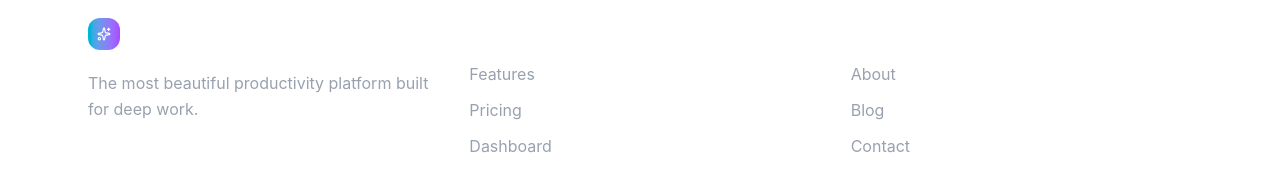
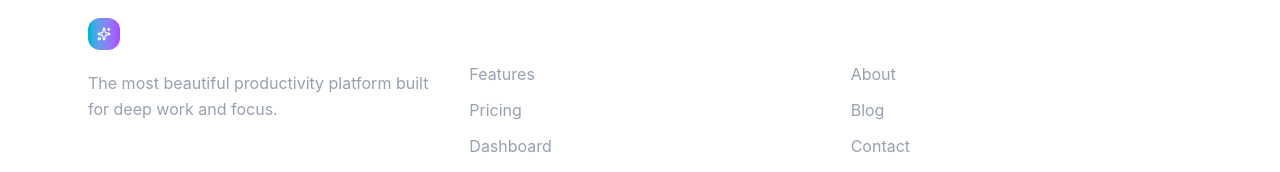
Before and after one commit to TanviGanotra30/LetsFocus-Achieve-Deep-Focus-Everyday, a React (Vite) app in the folder Frontend/: page / in a window 1280 px wide. Shown: the part 2774-2946 px from the top of the page. Built offline with nearby package versions, Linux system fonts and the light colour scheme.

Commit message:
Update Landing.jsx

```diff
--- a/Frontend/src/pages/Landing.jsx
+++ b/Frontend/src/pages/Landing.jsx
@@ -985,7 +985,7 @@ export default function Landing() {
             </div>
 
             <p className="text-gray-400 mt-5 leading-relaxed">
-              The most beautiful productivity platform built for deep work.
+              The most beautiful productivity platform built for deep work and focus.
             </p>
 
             <div className="flex gap-3 mt-6">
```
